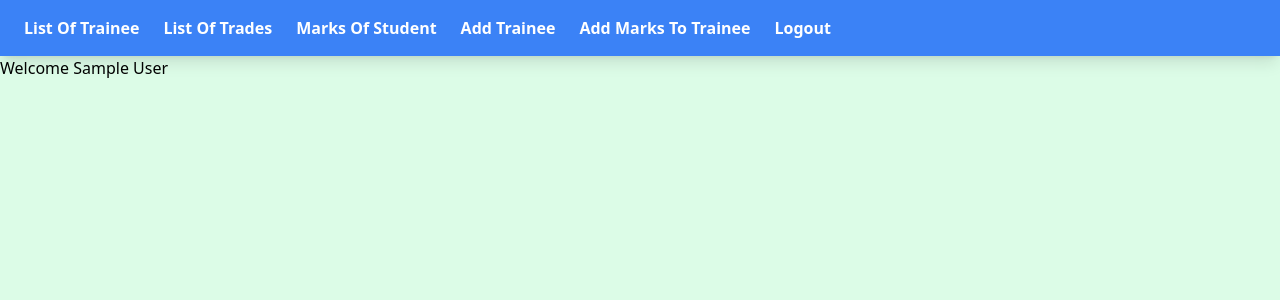
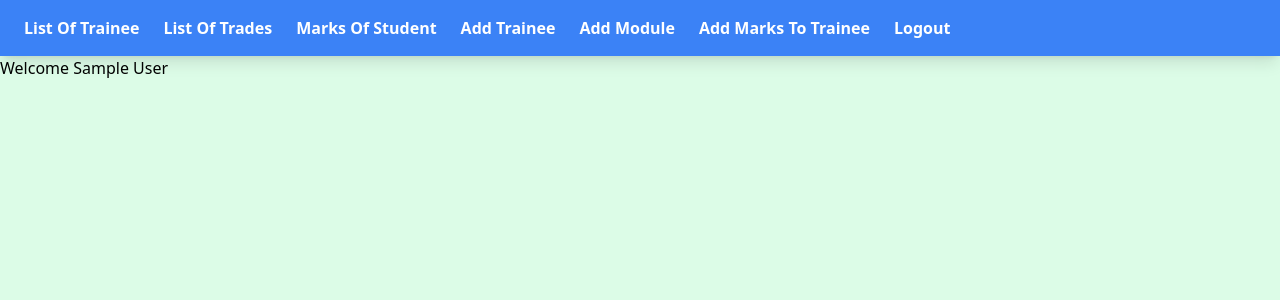
Before and after one commit to nietiene/Niyomugabo_Etinene_PHP_PHROGRAMMING_INTEGRATED_ASSESSMENT, a PHP site: page /Dashboard.php in a window 1280 px wide. Shown: the top 300 px of the page. Run offline with PHP 8.4, Linux system fonts and the light colour scheme; the visitor is signed in with stand-in values (Sample User, id 1); some libraries are stand-ins or nearby versions.

Commit message:
commit of gikonko-tss-managment-system

```diff
--- a/Dashboard.php
+++ b/Dashboard.php
@@ -17,6 +17,7 @@
            <li><a href="listOfTrades.php" class="hover:text-blue-800 hover:underline transition duration-200">List Of Trades</a></li>
            <li><a href="listOfMarks.php" class="hover:text-blue-800 hover:underline transition duration-200">Marks Of Student</a></li>
            <li><a href="addTrainee.php" class="hover:text-blue-800 hover:underline transition duration-200">Add Trainee</a></li>
+           <li><a href="addModule.php" class="hover:text-blue-800 hover:underline transition duration-200">Add Module</a></li>
            <li><a href="addMarks.php" class="hover:text-blue-800 hover:underline transition duration-200">Add Marks To Trainee</a></li>
            <div>
                <a href="logout.php">Logout</a>
```
